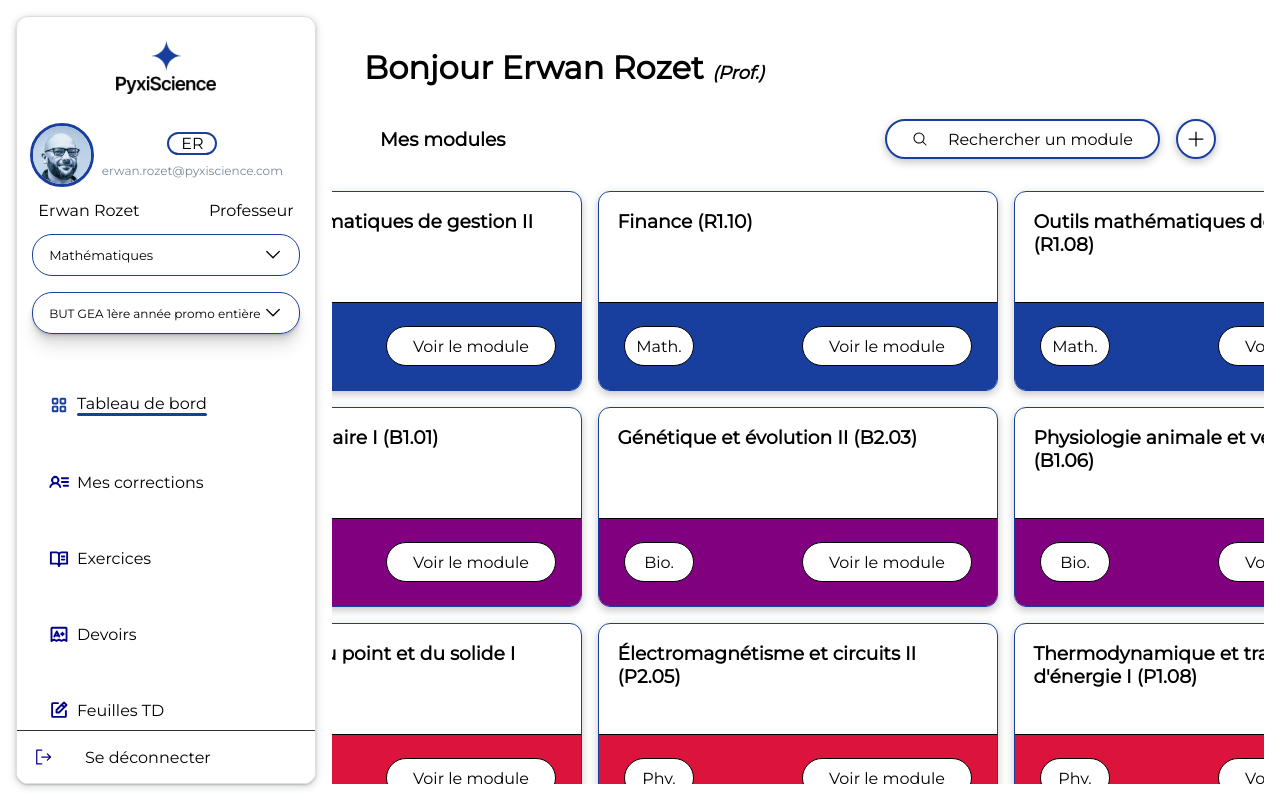
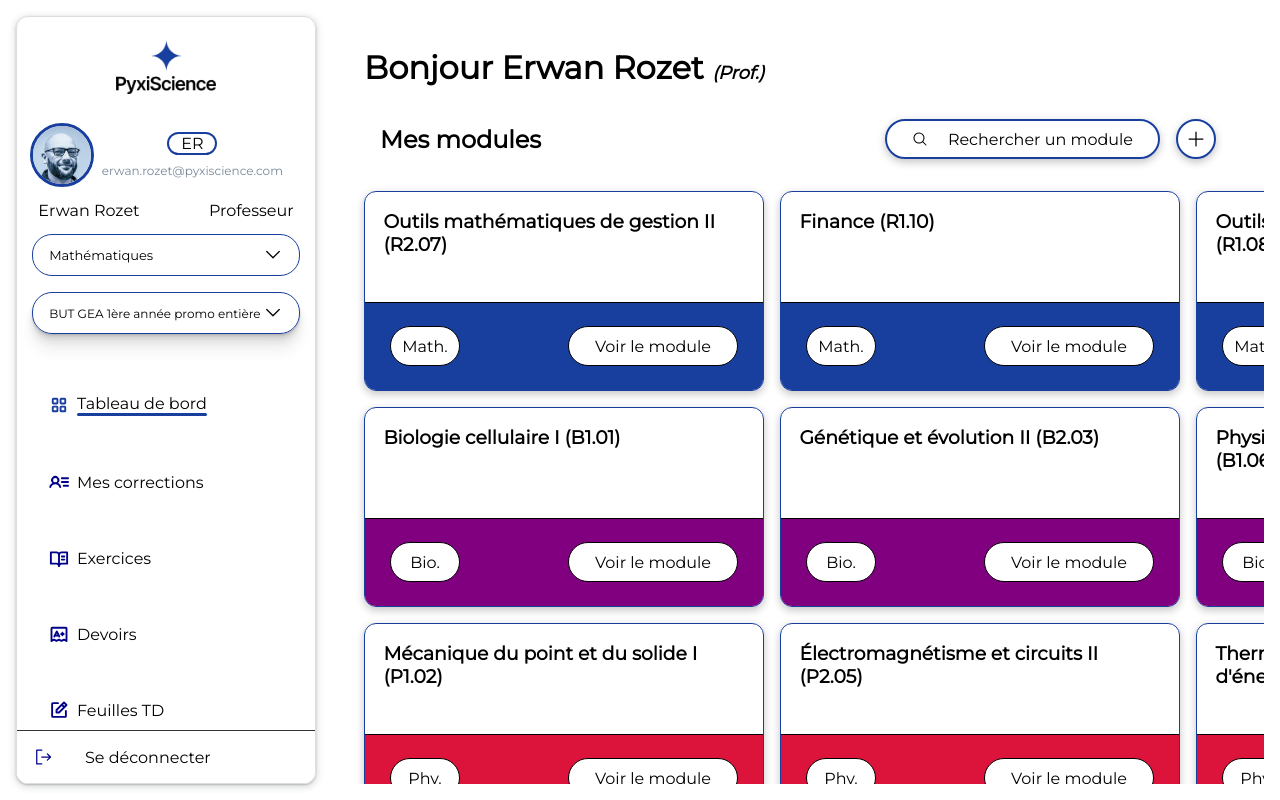
Before and after one commit to erwan-rozet/pyxiscience-demo, a Next.js app in the folder apps/web/: page /dashboard in a window 1280 px wide. Built offline with nearby package versions, Linux system fonts and the light colour scheme.

Commit message:
add-on: README

```diff
--- a/apps/web/app/dashboard/page.module.css
+++ b/apps/web/app/dashboard/page.module.css
@@ -5,31 +5,34 @@
 
 .modulesWrapper {
   margin-top: 2rem;
+  max-width: 1250px;
+  margin-left: auto;
+  margin-right: auto;
+  padding: 0 1rem;
+  display: flex;
+  align-items: center;
+  justify-content: space-between;
+  gap: 1rem;
+}
+
+.title {
+  flex-shrink: 0;
+  font-size: 1.5rem;
+  margin-right: auto;
+}
+
+.actionsWrapper {
   display: flex;
   align-items: center;
   gap: 1rem;
-  max-width: 1250px;
-  margin-left: 1rem;
-  margin-right: 1rem;
-}
-
-.title {
-  margin-right: auto;
-}
-
-.searchBarWrapper,
-.plusIconWrapper {
-  display: flex;
-  align-items: center;
 }
 
 .cards {
   margin-top: 2rem;
+  max-width: 1250px;
+  margin-left: auto;
+  margin-right: auto;
   display: grid;
   grid-template-columns: repeat(3, 1fr);
-  justify-content: center;
   gap: 1rem;
-  max-width: 1200px;
-  margin-left: auto;
-  margin-right: auto; /* centre horizontalement */
 }
```
Also changed, not shown: apps/web/public/screenshot.png (added), 1 other file (tests, documents, lock files or other folders).
